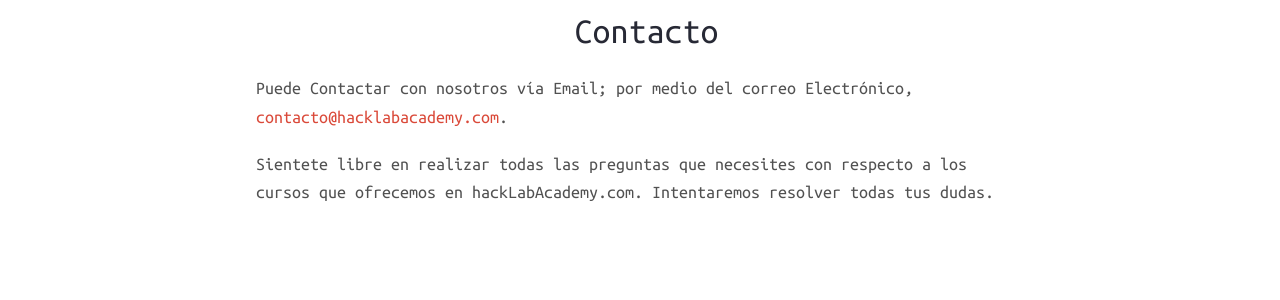
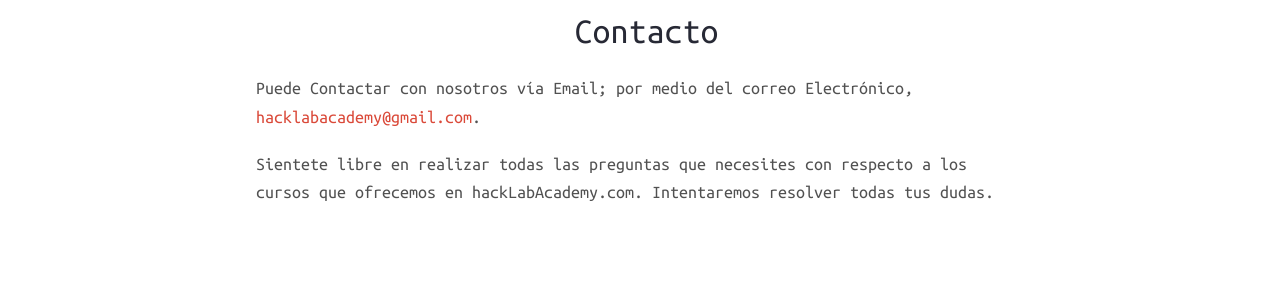
Before and after one commit to hacklabacademy/hacklabacademy.github.io, a Jekyll site: the page built from contacto.md, in a window 1280 px wide. Shown: the part 398-698 px from the top of the page. Built offline with Jekyll 4.4.1, drawn with Linux system fonts in a browser that asks for light colours; nearby versions of some CDN libraries.

Commit message:
cambiando correo de contacto

```diff
--- a/contacto.md
+++ b/contacto.md
@@ -4,6 +4,6 @@
 permalink: /contacto/
 ---
 
-Puede Contactar con nosotros vía Email; por medio del correo Electrónico, [contacto@hacklabacademy.com](mailto:contacto@hacklabacademy).
+Puede Contactar con nosotros vía Email; por medio del correo Electrónico, [hacklabacademy@gmail.com](mailto:hacklabacademy@gmail.com).
 
 Sientete libre en realizar todas las preguntas que necesites con respecto a los cursos que ofrecemos en hackLabAcademy.com. Intentaremos resolver todas tus dudas.
```
